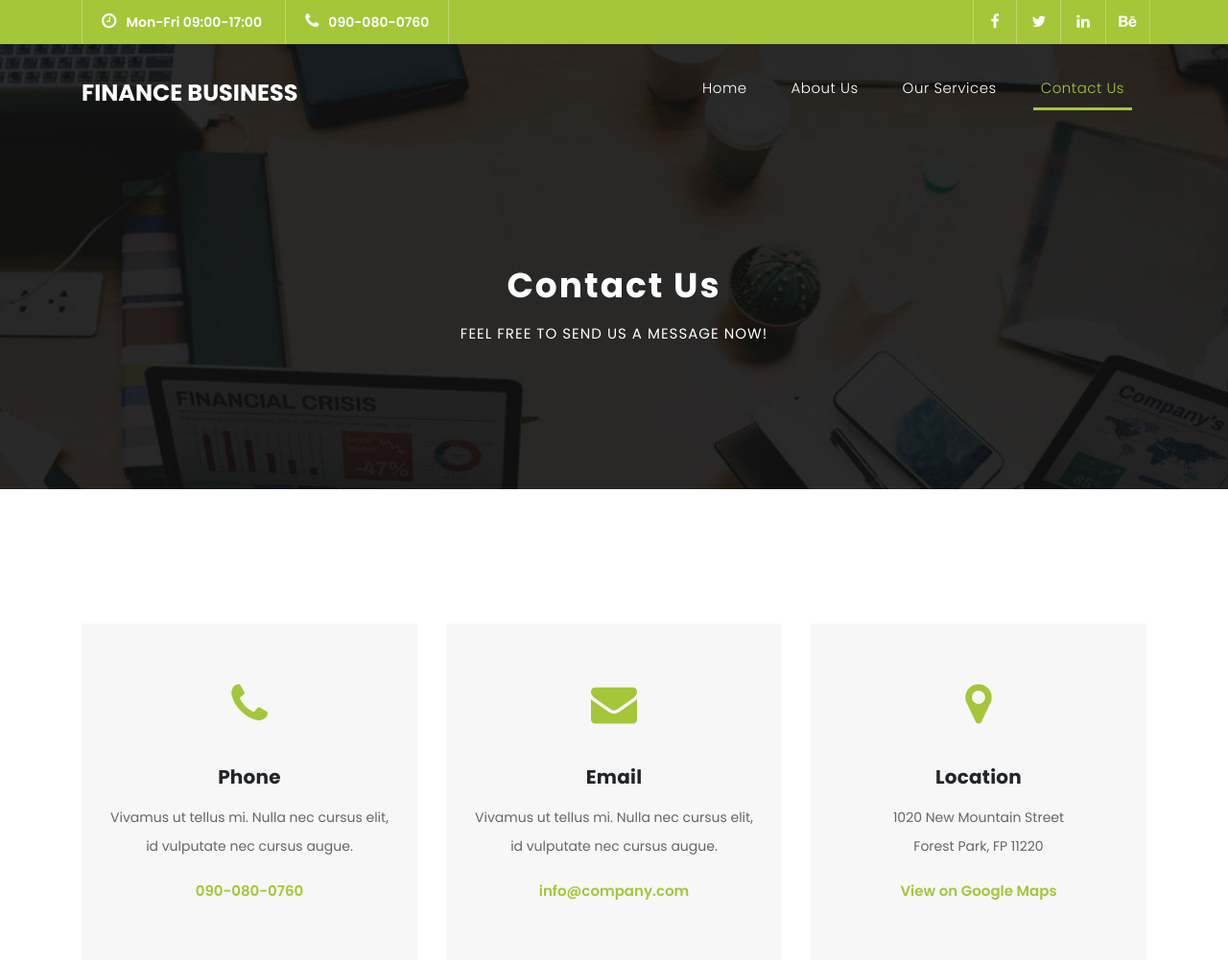
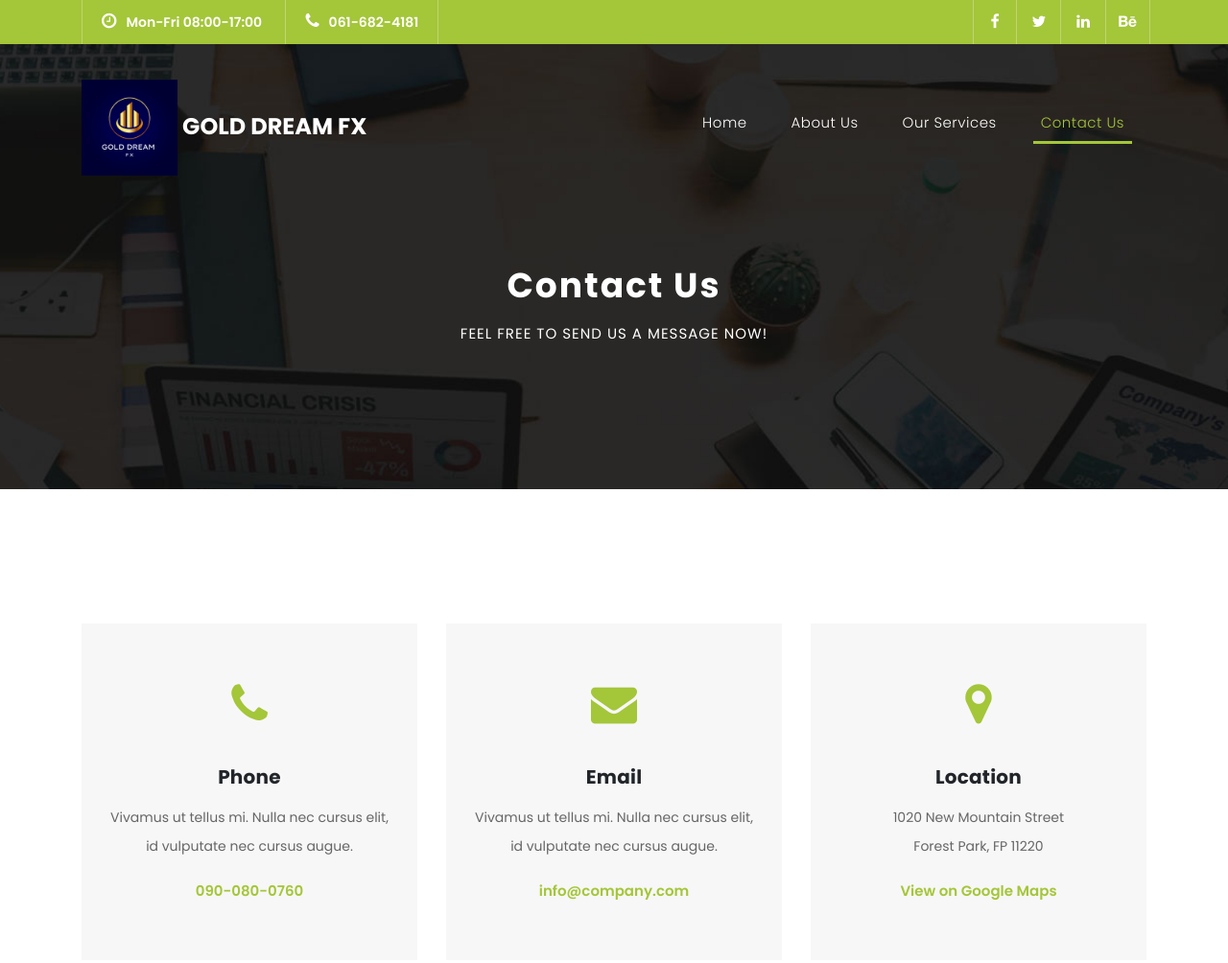
Before and after one commit to Forgive62/The-Hub, a plain HTML site: page contact.html in a window 1280 px wide. Shown: the top 1004 px of the page at 96% size. Drawn offline with Linux system fonts and the light colour scheme.

Commit message:
Update contact.html

```diff
--- a/contact.html
+++ b/contact.html
@@ -45,8 +45,8 @@ https://templatemo.com/tm-545-finance-business
         <div class="row">
           <div class="col-md-8 col-xs-12">
             <ul class="left-info">
-              <li><a href="#"><i class="fa fa-clock-o"></i>Mon-Fri 09:00-17:00</a></li>
-              <li><a href="#"><i class="fa fa-phone"></i>090-080-0760</a></li>
+              <li><a href="#"><i class="fa fa-clock-o"></i>Mon-Fri 08:00-17:00</a></li>
+              <li><a href="#"><i class="fa fa-phone"></i>061-682-4181</a></li>
             </ul>
           </div>
           <div class="col-md-4">
@@ -64,7 +64,7 @@ https://templatemo.com/tm-545-finance-business
     <header class="">
       <nav class="navbar navbar-expand-lg">
         <div class="container">
-          <a class="navbar-brand" href="index.html"><h2>Finance Business</h2></a>
+          <a class="navbar-brand" href="index.html"><h2><img src="assets/images/L1.PNG" alt="Logo" hight="100" width="100"> Gold Dream FX </h2></a>
           <button class="navbar-toggler" type="button" data-toggle="collapse" data-target="#navbarResponsive" aria-controls="navbarResponsive" aria-expanded="false" aria-label="Toggle navigation">
             <span class="navbar-toggler-icon"></span>
           </button>
```
